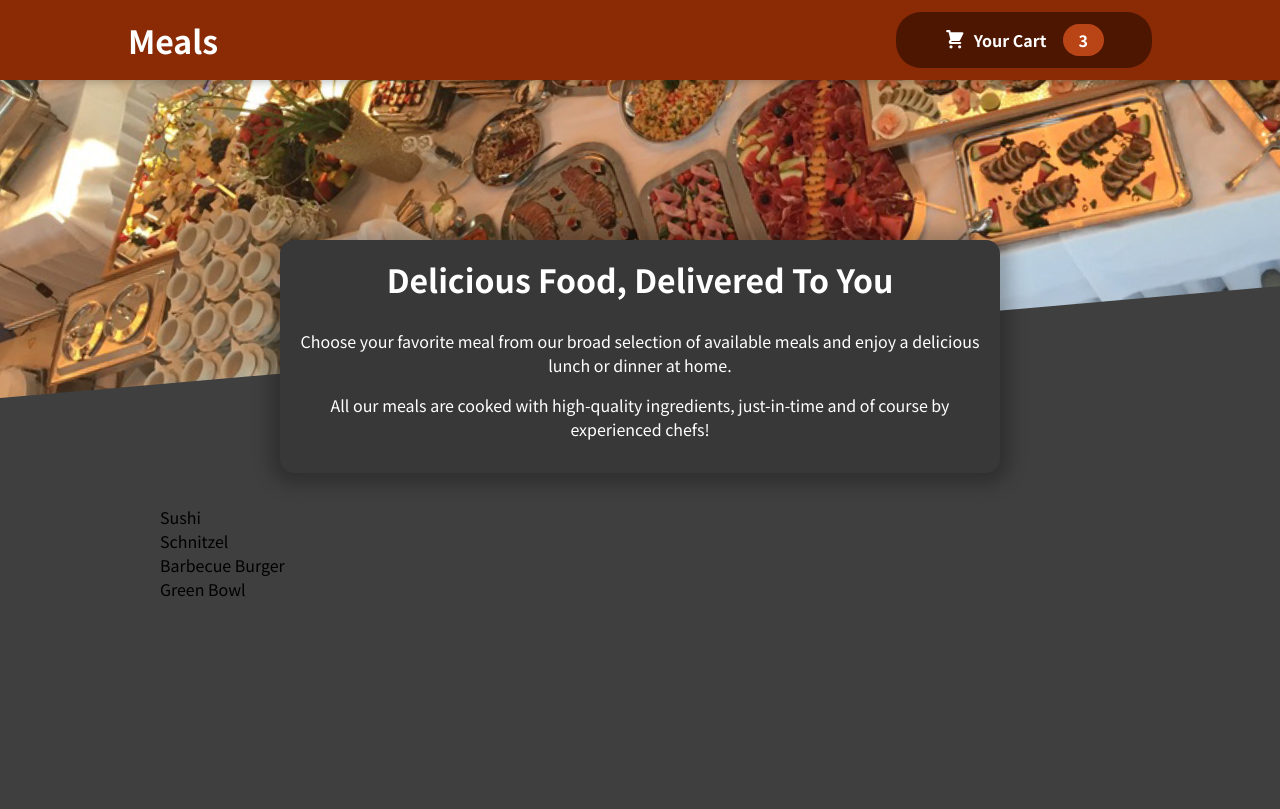
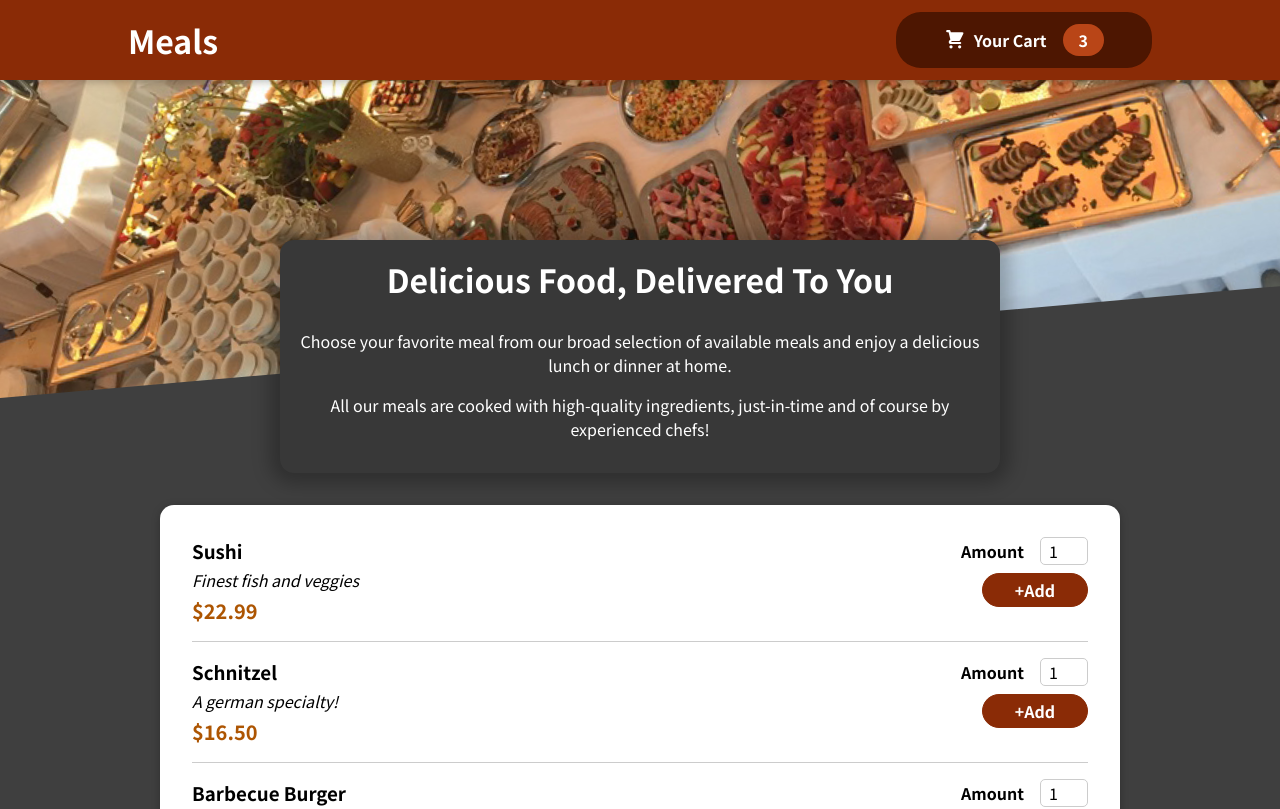
Before and after one commit to muhammed-ijlan/react-food-order-demo-app, a React (Create React App) app: page / in a window 1280 px wide. Shown: the top 809 px of the page. Built offline with nearby package versions, Linux system fonts and the light colour scheme.

Commit message:
Card component added and wrap all meal item to Card component

```diff
--- a/src/components/Meals/AvailableMeals.js
+++ b/src/components/Meals/AvailableMeals.js
@@ -1,5 +1,7 @@
 import React from 'react'
 import classes from './AvailableMeals.module.css'
+import Card from '../UI/Card';
+import MealItem from './MealItem/MealItem';
 
 const DUMMY_MEALS = [
     {
@@ -30,12 +32,14 @@
 
 function AvailableMeals() {
 
-    const mealsList = DUMMY_MEALS.map(meal => <li>{meal.name}</li>)
+    const mealsList = DUMMY_MEALS.map(meal => <MealItem key={meal.id} name={meal.name} description={meal.description} price={meal.price} />)
 
     return <section className={classes.meals}>
-        <ul>
-            {mealsList}
-        </ul>
+        <Card>
+            <ul>
+                {mealsList}
+            </ul>
+        </Card>
     </section>
 }
 
--- /dev/null
+++ b/src/components/Meals/MealItem/MealItem.js
@@ -0,0 +1,22 @@
+import React from 'react'
+import classes from './MealItem.module.css'
+import MealItemForm from './MealItemForm'
+
+function MealItem(props) {
+    const price = `$${props.price.toFixed(2)}`
+
+    return (
+        <li className={classes.meal}>
+            <div >
+                <h3>{props.name}</h3>
+                <div className={classes.description}>{props.description}</div>
+                <div className={classes.price}>{price}</div>
+            </div>
+            <div>
+                <MealItemForm />
+            </div>
+        </li>
+    )
+}
+
+export default MealItem
--- /dev/null
+++ b/src/components/Meals/MealItem/MealItem.module.css
@@ -0,0 +1,22 @@
+.meal {
+  display: flex;
+  justify-content: space-between;
+  margin: 1rem;
+  padding-bottom: 1rem;
+  border-bottom: 1px solid #ccc;
+}
+
+.meal h3 {
+  margin: 0 0 0.25rem 0;
+}
+
+.description {
+  font-style: italic;
+}
+
+.price {
+  margin-top: 0.25rem;
+  font-weight: bold;
+  color: #ad5502;
+  font-size: 1.25rem;
+}
--- /dev/null
+++ b/src/components/Meals/MealItem/MealItemForm.js
@@ -0,0 +1,20 @@
+import React from 'react'
+import classes from './MealItemForm.module.css'
+import Input from '../../UI/Input';
+
+function MealItemForm(props) {
+    return <form className={classes.form}>
+        <Input label="Amount" input={{
+            id: 'amount',
+            type: 'number',
+            min: '1',
+            max: '5',
+            step: '1',
+            defaultValue: '1'
+        }} />
+        <button>+Add</button>
+
+    </form>
+}
+
+export default MealItemForm;
--- /dev/null
+++ b/src/components/Meals/MealItem/MealItemForm.module.css
@@ -0,0 +1,20 @@
+.form {
+  text-align: right;
+}
+
+.form button {
+  font: inherit;
+  cursor: pointer;
+  background-color: #8a2b06;
+  border: 1px solid #8a2b06;
+  color: white;
+  padding: 0.25rem 2rem;
+  border-radius: 20px;
+  font-weight: bold;
+}
+
+.form button:hover,
+.form button:active {
+  background-color: #641e03;
+  border-color: #641e03;
+}
--- /dev/null
+++ b/src/components/UI/Card.js
@@ -0,0 +1,8 @@
+import React from 'react'
+import classes from './Card.module.css'
+
+function Card(props) {
+    return <div className={classes.card}>{props.children}</div>
+}
+
+export default Card
--- /dev/null
+++ b/src/components/UI/Card.module.css
@@ -0,0 +1,6 @@
+.card {
+  padding: 1rem;
+  box-shadow: 0 2px 8px rgba(0, 0, 0, 0.25);
+  border-radius: 14px;
+  background-color: white;
+}
--- /dev/null
+++ b/src/components/UI/Input.js
@@ -0,0 +1,13 @@
+import React from 'react'
+import classes from './Input.module.css'
+
+function Input(props) {
+    return (
+        <div className={classes.input}>
+            <label htmlFor={props.input.id}>{props.label}</label>
+            <input {...props.input}></input>
+        </div>
+    )
+}
+
+export default Input
--- /dev/null
+++ b/src/components/UI/Input.module.css
@@ -0,0 +1,18 @@
+.input {
+  display: flex;
+  align-items: center;
+  margin-bottom: 0.5rem;
+}
+
+.input label {
+  font-weight: bold;
+  margin-right: 1rem;
+}
+
+.input input {
+  width: 3rem;
+  border-radius: 5px;
+  border: 1px solid #ccc;
+  font: inherit;
+  padding-left: 0.5rem;
+}
```
Also changed, not shown: 1 other file (tests, documents, lock files or other folders).
